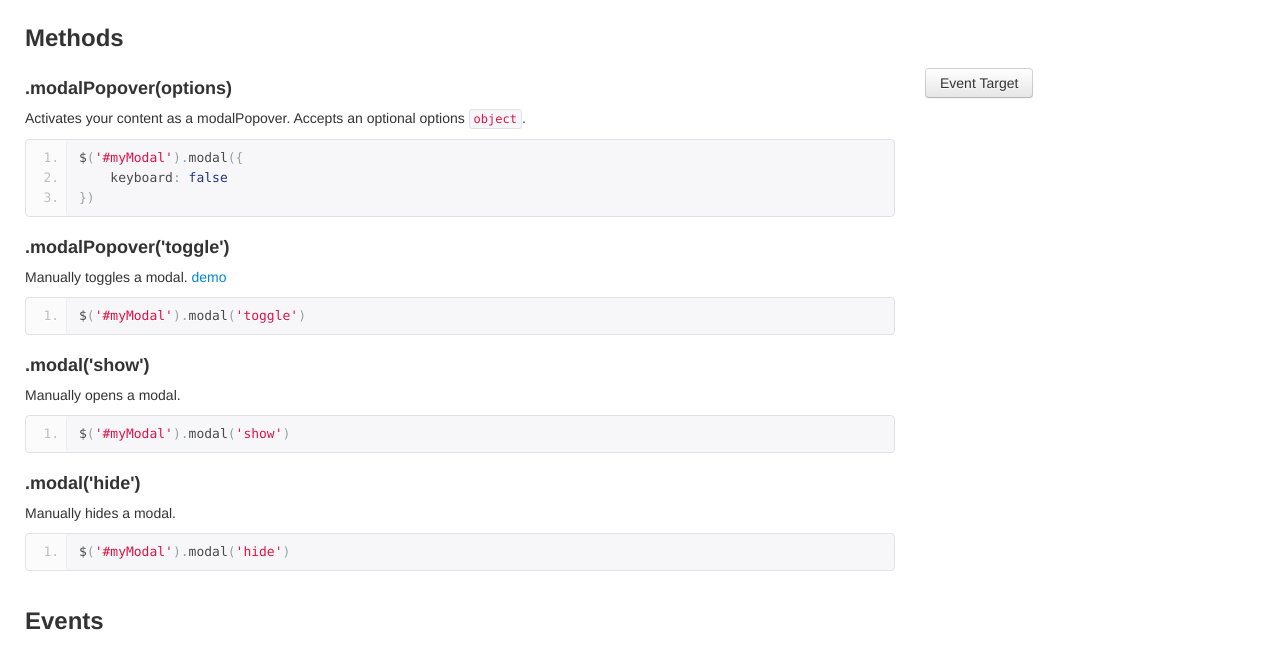
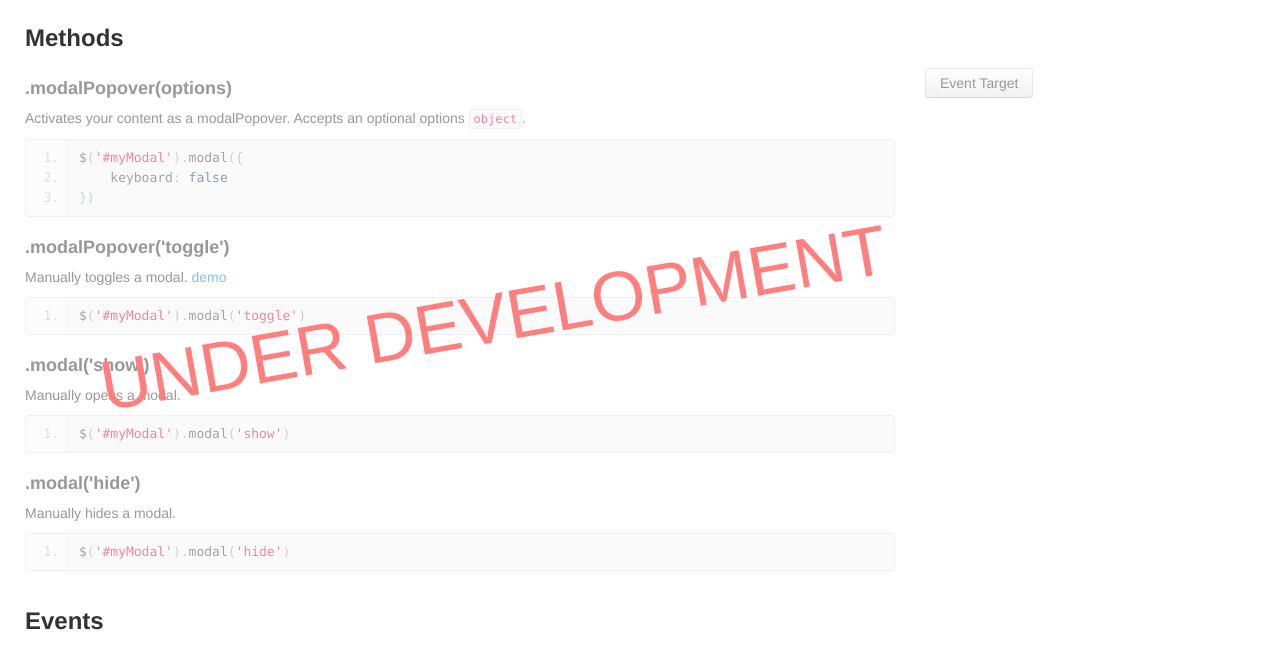
Before and after one commit to scruffles/BootstrapModalPopover, a plain HTML site: page web/index.html in a window 1280 px wide. Shown: the part 1820-2468 px from the top of the page. Drawn offline with Linux system fonts and the light colour scheme.

Commit message:
added under construction banners

```diff
--- a/web/index.html
+++ b/web/index.html
@@ -6,6 +6,23 @@
     <link href="lib/bootstrap-2.1.1/css/bootstrap.min.css" rel="stylesheet">
     <link href="lib/bootstrap-2.1.1/docs.css" rel="stylesheet">
     <link href="lib/prettify.css" rel="stylesheet">
+    <style>
+        .underConstruction {
+            opacity: .5;
+
+        }
+
+        .underConstruction:before {
+            content: 'Under Development';
+            -webkit-transform: rotate(-10deg);
+            color: red;
+            font-size: 500%;
+            text-transform: uppercase;
+            position: relative;
+            top: 250px;
+            left: 100px;
+        }
+    </style>
 </head>
 <body style="padding-top: 40px">
 
@@ -140,9 +157,10 @@
 
             <h3>Methods</h3>
 
-            <div class="row">
+            <div class="row underConstruction">
                 <div class="span9">
                     <h4>.modalPopover(options)</h4>
+
                     <p>
                         Activates your content as a modalPopover. Accepts an optional options <code>object</code>.
                     </p>
@@ -151,6 +169,7 @@ $('#myModal').modal({
     keyboard: false
 })</pre>
                     <h4>.modalPopover('toggle')</h4>
+
                     <p>
                         Manually toggles a modal.
                         <a onclick="$('#methodTarget').modalPopover('show');">demo</a>
@@ -174,6 +193,7 @@ $('#myModal').modal({
 
             <h3>Events</h3>
 
+            <div class="row underConstruction">
                 <p>Bootstrap's modal class exposes a few events for hooking into modal functionality.</p>
                 <table class="table table-bordered table-striped">
                     <thead>
@@ -206,6 +226,7 @@ $('#myModal').on('hidden', function () {
 // do something…
 })
 </pre>
+            </div>
 
         </section>
     </div>
```
Lines whose indentation alone changed are shown as unchanged.
